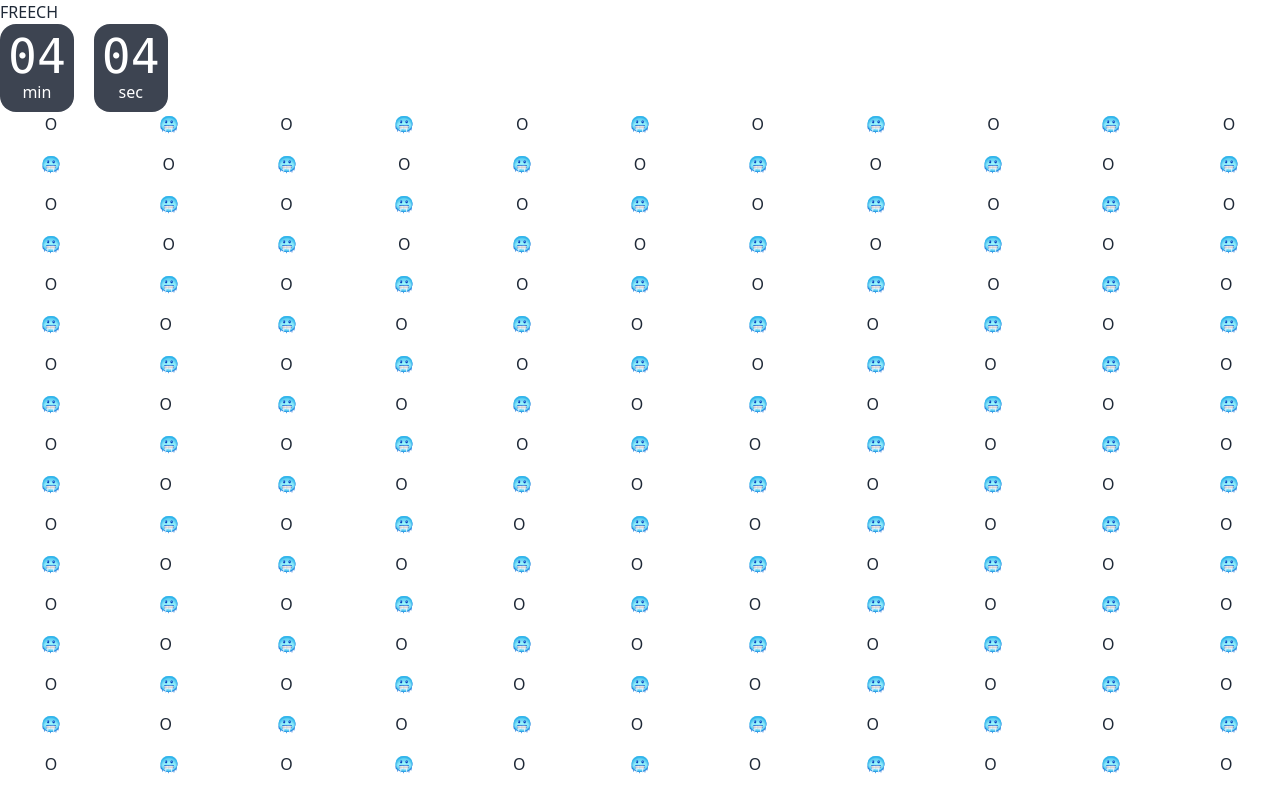
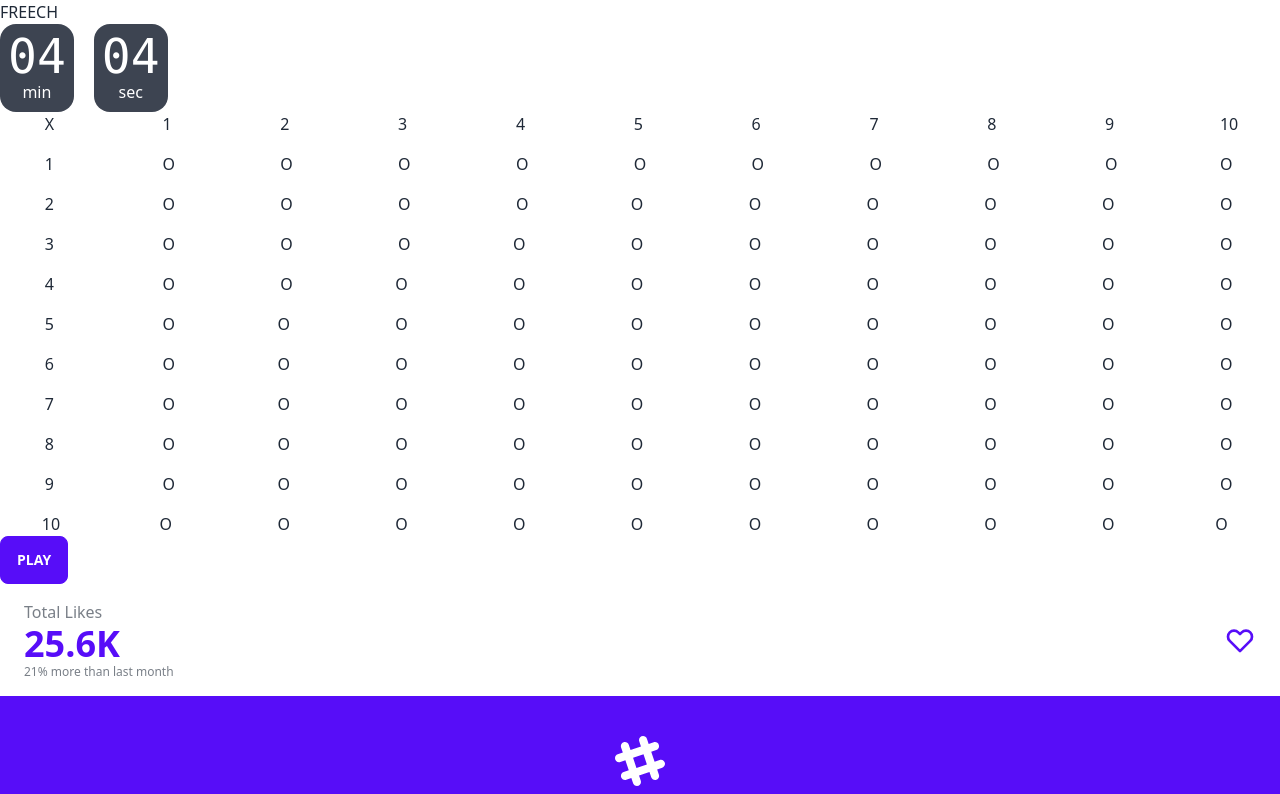
Before and after one commit to fyasla/multab, a SvelteKit app: page / in a window 1280 px wide. Shown: the top 794 px of the page. Built offline with nearby package versions, Linux system fonts and the light colour scheme.

Commit message:
flipping when click on the table done

```diff
--- a/src/routes/Square.svelte
+++ b/src/routes/Square.svelte
@@ -1,17 +1,20 @@
 <script lang="ts">
 	export let x :number;
     export let y: number;
-    let isC: boolean = false;
+    let isC: boolean = ((x * y) === 0);
     function handleClick() {
+        if (x === 0 || y === 0) {
+            return;
+        }
         isC = !isC;
     }
 </script>
 
-<label class="swap swap-flip">
 
-    <!-- this hidden checkbox controls the state -->
-    <input type="checkbox" />
 
+
+
+<div on:click={handleClick} class="swap swap-flip" class:swap-active="{isC}">
     <div class="swap-on">
         {#if x === 0 && y === 0}
             X
@@ -24,9 +27,4 @@
         {/if}
     </div>
     <div class="swap-off">O</div>
-  </label>
-
-  <div on:click={handleClick} class="swap swap-flip" class:swap-active="{isC}">
-    <div class="swap-on">🥵</div>
-    <div class="swap-off">🥶</div>
-  </div>
+</div>
```
